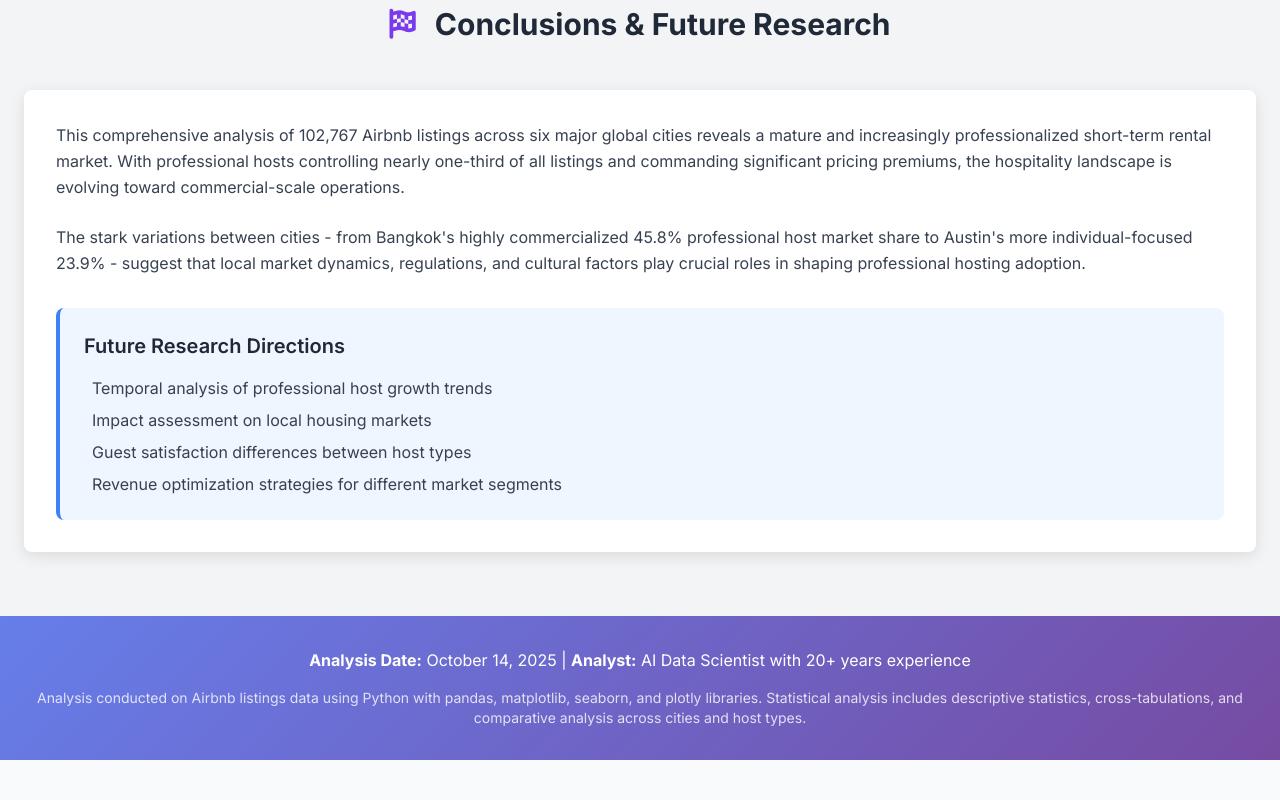
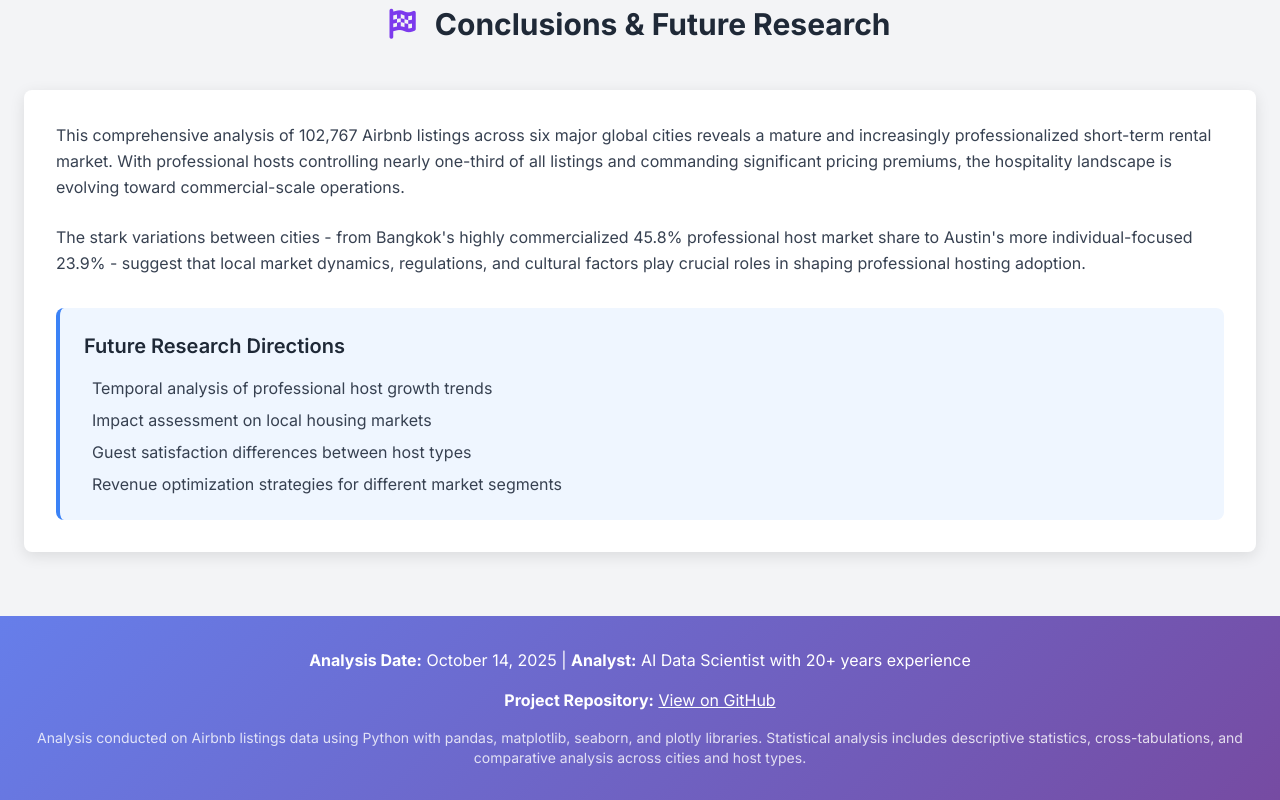
Before and after one commit to BigTime5/Airbnb-Professional-Host-Listings-Analysis, a plain HTML site: page index.html in a window 1280 px wide. Shown: the part 7501-8301 px from the top of the page. Before the commit the page ends 8261 px from the top, so only its background shows below. Drawn offline with nearby package versions, Linux system fonts and the light colour scheme.

Commit message:
Add link to the index.html

```diff
--- a/index.html
+++ b/index.html
@@ -655,6 +655,9 @@
                 <strong>Analysis Date:</strong> October 14, 2025 |
                 <strong>Analyst:</strong> AI Data Scientist with 20+ years experience
             </p>
+            <p class="mb-4">
+                <strong>Project Repository:</strong> <a href="https://github.com/BigTime5/Airbnb-Professional-Host-Listings-Analysis" target="_blank" class="underline hover:text-gray-200">View on GitHub</a>
+            </p>
             <p class="text-sm opacity-80">
                 Analysis conducted on Airbnb listings data using Python with pandas, matplotlib, seaborn, and plotly libraries.
                 Statistical analysis includes descriptive statistics, cross-tabulations, and comparative analysis across cities and host types.
```
